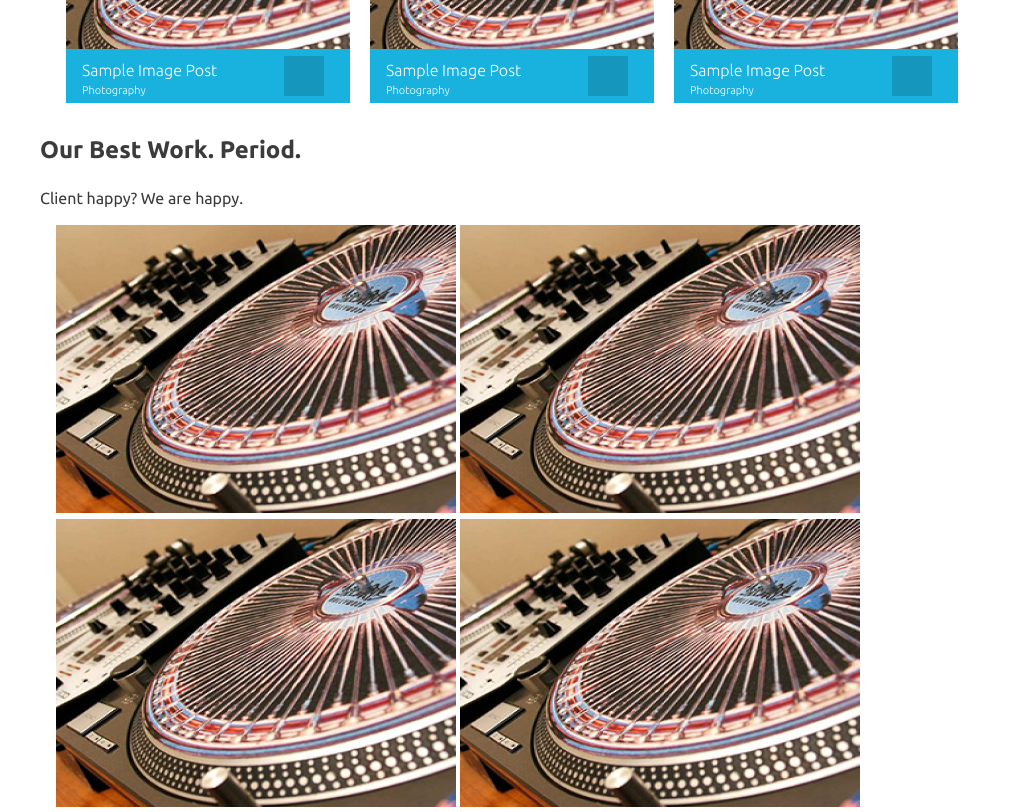
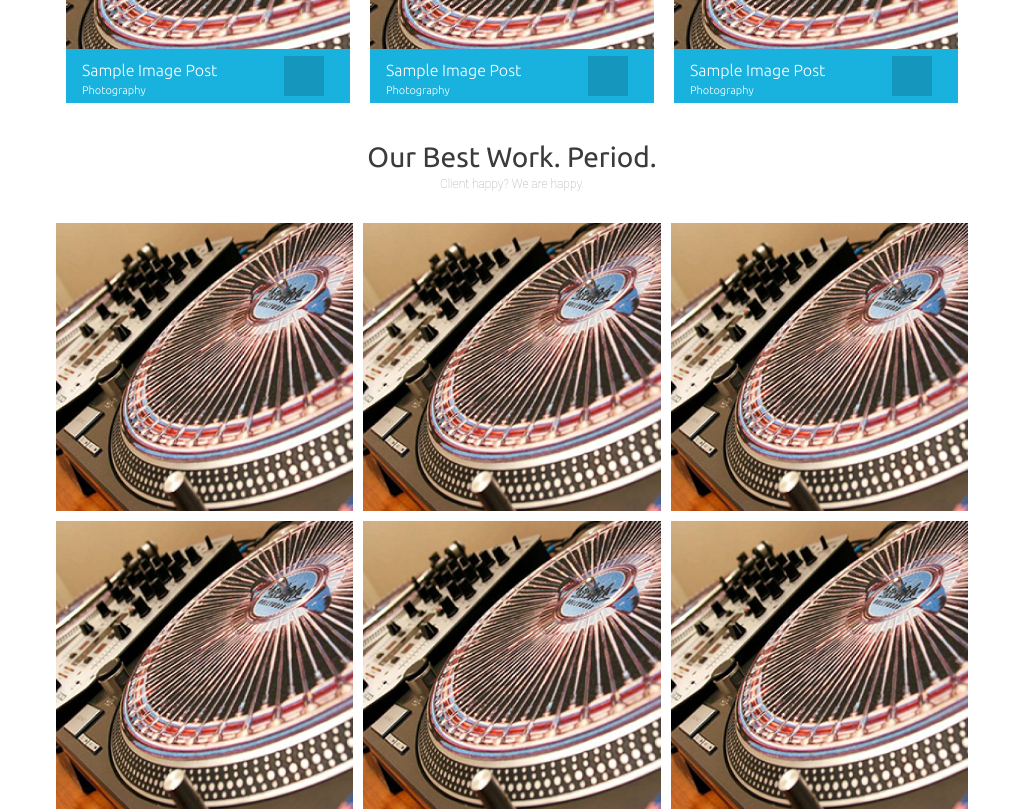
Before and after one commit to brunaguarizo/project1_lab02B_3, a website: page index.html in a window 1024 px wide. Shown: the part 1500-2312 px from the top of the page. Drawn offline with Linux system fonts and the light colour scheme.

Commit message:
Our best work section grid, typography and text styling for desktop

```diff
--- a/css/style.css
+++ b/css/style.css
@@ -1657,4 +1657,77 @@ flex-direction: row;
 .blog-item__icon {
   margin-right: 10px;
 }
-}
+/* ---- OUR BEST WORK ---- */
+
+.portfolio__heading {
+  font-family: "Ubuntu", sans-serif;
+  font-weight: 400;
+  font-size: 28px;
+  margin-bottom: 10px;
+}
+
+.portfolio__subheading {
+  font-family: "Roboto", sans-serif;
+  font-weight: 100;
+  font-size: 12px;
+  color: #A3A3A3;
+  margin-top: -10px;
+  margin-bottom: 30px;
+}
+
+.portfolio__row{
+  display: flex;
+  align-items: center;
+  flex-direction: column;
+  position: relative;
+	border: 10px;
+}
+
+.work__col{
+  background-size: cover;
+  background-position: center;
+  width: 100%;
+  height: 288px;
+
+}
+.work__row{
+  display: grid;
+  grid-template-columns: 1fr 1fr 1fr;
+  grid-template-rows: auto auto;
+  gap: 10px;
+}
+
+.work__col:nth-child(1){
+  grid-row: 1/2;
+  grid-column: 1/2;
+}
+.work__col:nth-child(2){
+  grid-row: 1/2;
+  grid-column: 2/3;
+}
+.work__col:nth-child(3){
+  grid-row: 1/2;
+  grid-column: 3/4;
+}
+.work__col:nth-child(4){
+  grid-row: 2/3;
+  grid-column: 1/2;
+}
+.work__col:nth-child(5){
+  grid-row: 2/3;
+  grid-column: 2/3;
+}
+.work__col:nth-child(6){
+  grid-row: 2/3;
+  grid-column: 3/4;
+}
+.clients__row header{
+  background-color: white;
+}
+
+.portfolio__col{
+  text-align: center;
+  grid-row: 1/2;
+  grid-column: 1/2;
+}
+}
```
